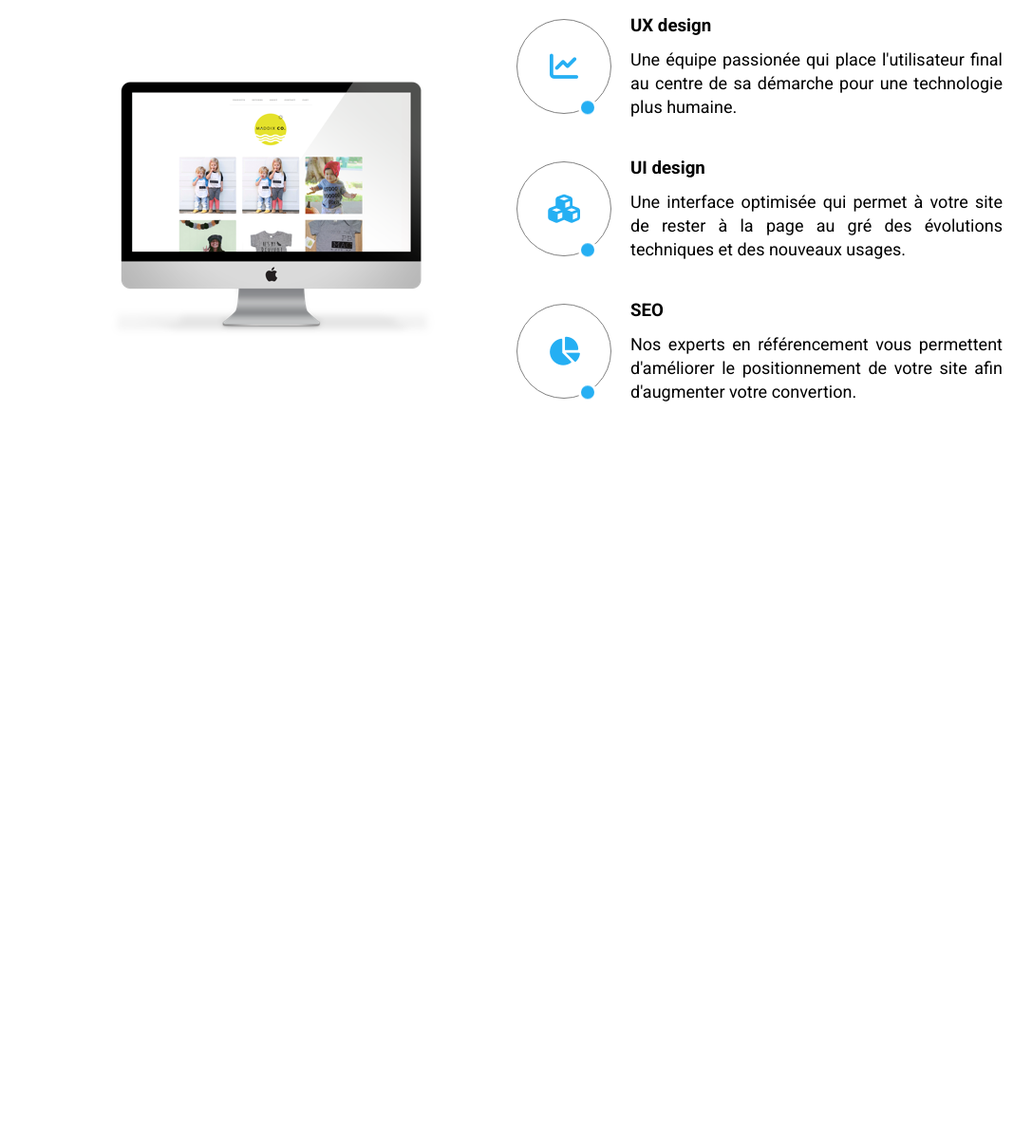
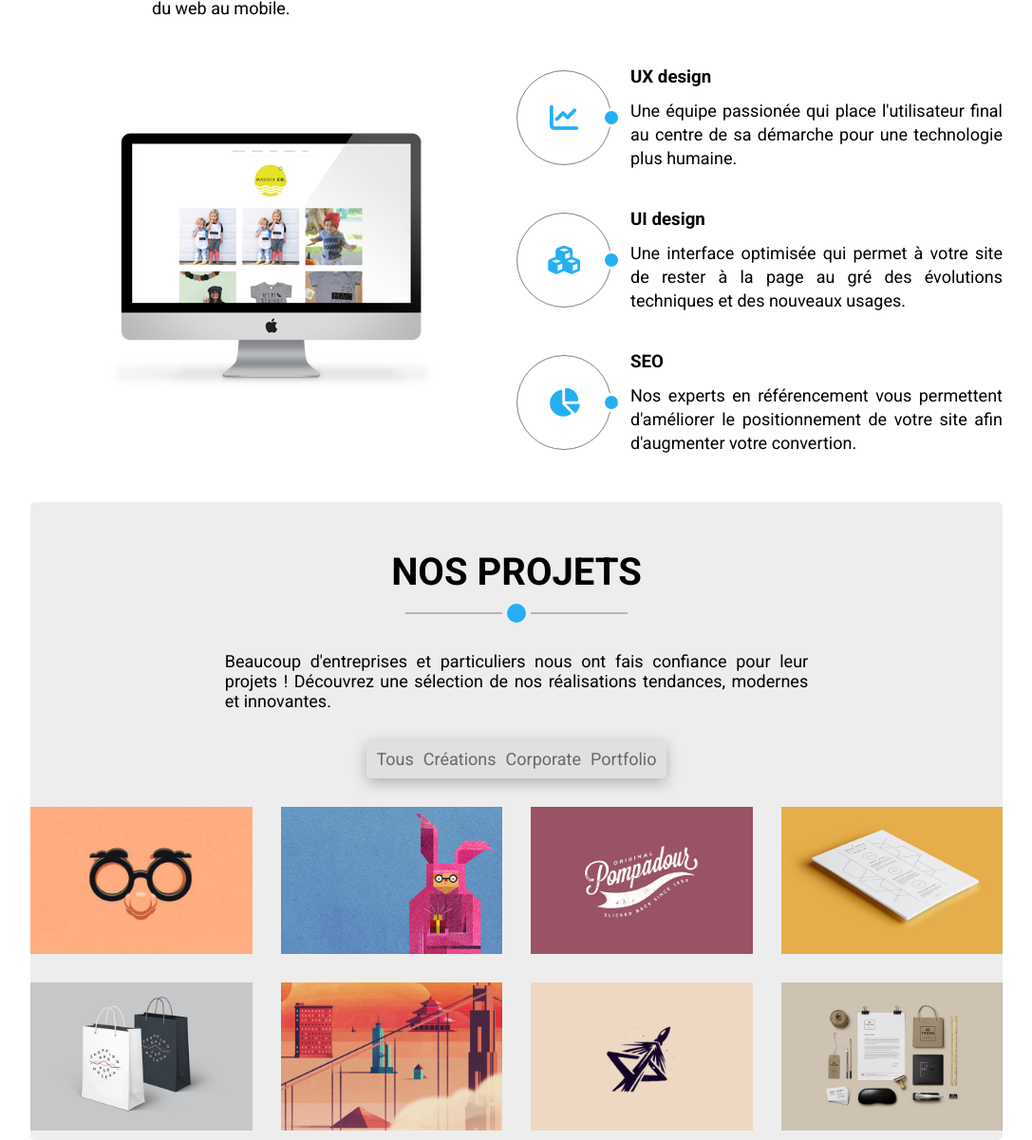
Before and after one commit to JJustAri/Web-agency-project, a plain HTML site: page index.html in a window 1280 px wide. Shown: the part 804-2005 px from the top of the page at 95% size, without its empty margins (96-1183 px from the left). Before the commit the page ends 1229 px from the top, so only its background shows below. Drawn offline with Linux system fonts and the light colour scheme.

Commit message:
Finished project section,added hover animation to images from it

```diff
--- a/index.html
+++ b/index.html
@@ -19,17 +19,23 @@
         <div class="header_img_container">
             <a href="#accueil"><img src="assets/images/logo.png" alt="logo"></a>
         </div>
-        <nav class="nav_menu">
-                <li><a href="#accueil">Accueil</a></li>
-                <li><a href="#services">Services</a></li>
-                <li><a href="#">Portfolio</a></li>
-                <li><a href="#">Contact</a></li>
+        <nav>
+            <ul class="nav_menu">
+                <li><a href="#accueil" class="nav_link">Accueil</a></li>
+                <li><a href="#services" class="nav_link">Services</a></li>
+                <li><a href="#projets" class="nav_link">Portfolio</a></li>
+                <li><a href="#contact" class="nav_link">Contact</a></li>
+            </ul>
         </nav>
         <i class="fa-solid fa-bars burger"></i>
     </header>
     <main>
         <section class="hero">
+            <div class="hero_img_container">
             <img src="assets/images/slider/bg1.jpg" alt="image d'un enfant">
+            <i class="fa-solid fa-chevron-right slide_right"></i>
+            <i class="fa-solid fa-chevron-left slide_left"></i>
+            </div>
             <div class="text_img">
                 <h1 class="hero_title"> <span>webagency</span> : l'agence de tous vos projets!</h1>
                 <p>Vous avez un projet web? La webagency vous aide à le réaliser.</p>
@@ -39,14 +45,13 @@
                     <a href="" class="mobile_nav"></a>
                     <a href="" class="mobile_nav"></a>
                 </div>
-                <i class="fa-solid fa-chevron-right slide_right"></i>
-                <i class="fa-solid fa-chevron-left slide_left"></i>
             </div>
+
         </section>
 
         <section class="services" id="services">
             <div class="services_top_content">
-                <h2 class="services_title_2">Nos services</h2>
+                <h2 class="title_2">Nos services</h2>
                 <div class="bar_container">
                     <div class="line_left"></div>
                     <div class="blue_circle"></div>
@@ -93,10 +98,76 @@
                     </div>
             </div>
         </section>
-        <section class="projets">
+        <section class="projets" id="projets">
+        <div class="background_projet">
             <div class="projets_top_content">
-
+                <h2 class="title_2">Nos projets</h2>
+                <div class="bar_container">
+                    <div class="line_left"></div>
+                    <div class="blue_circle"></div>
+                    <div class="line_right"></div>
+                </div>
+                <p class="services_text">Beaucoup d'entreprises et particuliers nous ont fais confiance pour leur projets !
+                    Découvrez une sélection de nos réalisations tendances, modernes et innovantes.</p>
+                <div class="nav_projets_container">
+                    <ul class="nav_projets">
+                        <li><a href="" class="nav_link">Tous</a></li>
+                        <li><a href="" class="nav_link">Créations</a></li>
+                        <li><a href="" class="nav_link">Corporate</a></li>
+                        <li><a href="" class="nav_link">Portfolio</a></li>
+                    </ul>
+                </div>
             </div>
+                <ul class="portfolio">
+                    <li>
+                        <figure>
+                            <img src="assets/images/portfolio/01.jpg" alt="" class="portfolio_img">
+                            <figcaption><i class="fa-solid fa-eye caption_logo"></i></figcaption>
+                        </figure>
+                    </li>
+                    <li>
+                        <figure>
+                            <img src="assets/images/portfolio/02.jpg" alt="" class="portfolio_img">
+                            <figcaption><i class="fa-solid fa-eye caption_logo"></i></figcaption>
+                        </figure>
+                    </li>
+                    <li>
+                        <figure>
+                            <img src="assets/images/portfolio/03.jpg" alt="" class="portfolio_img">
+                            <figcaption><i class="fa-solid fa-eye caption_logo"></i></figcaption>
+                        </figure>
+                    </li>
+                    <li>
+                        <figure>
+                            <img src="assets/images/portfolio/04.jpg" alt="" class="portfolio_img">
+                            <figcaption><i class="fa-solid fa-eye caption_logo"></i></figcaption>
+                        </figure>
+                    </li>
+                    <li>
+                        <figure>
+                            <img src="assets/images/portfolio/05.jpg" alt="" class="portfolio_img">
+                            <figcaption><i class="fa-solid fa-eye caption_logo"></i></figcaption>
+                        </figure></li>
+                    <li>
+                        <figure>
+                            <img src="assets/images/portfolio/06.jpg" alt="" class="portfolio_img">
+                            <figcaption><i class="fa-solid fa-eye caption_logo"></i></figcaption>
+                        </figure>
+                    </li>
+                    <li><figure>
+                            <img src="assets/images/portfolio/07.jpg" alt="" class="portfolio_img">
+                            <figcaption><i class="fa-solid fa-eye caption_logo"></i></figcaption>
+                        </figure>
+                    </li>
+                    <li>
+                        <figure>
+                            <img src="assets/images/portfolio/08.jpg" alt="" class="portfolio_img">
+                            <figcaption><i class="fa-solid fa-eye caption_logo"></i></figcaption>
+                        </figure>
+                    </li>
+                </ul>
+            </div>
+        </div>
         </section>
     </main>
     <footer>
--- a/reponsive.css
+++ b/reponsive.css
@@ -1,18 +1,41 @@
+
+/* GLOBAL STYLE */
+
+@media screen and (min-width:480px) {
+    .title_2 {
+        font-size: 4rem;
+        /* margin-top: 10rem; */
+}
+
+    main {
+        display: flex;
+        flex-direction: column;
+        row-gap: 5rem;
+}
+}
+
 /* HEADER */
 
 @media screen and (min-width:480px) {
+
+    .header nav {
+        display: flex;
+        max-width:50%;
+    }
+
     .nav_menu {
         display:flex;
+        gap:4rem;
         justify-content: space-between;
-        width: 35%;
+        width: 100%;
     }
 
-    .nav_menu li a {
+    .nav_link {
         color: rgb(104, 104, 104);
         font-size: 2rem;
     }
 
-    .nav_menu li a:hover {
+    .nav_link:hover {
         color:rgb(37, 175, 243);
     }
 
@@ -41,15 +64,18 @@
 
     .slide_left {
         position: absolute;
-        right: 30rem;
+        left: 4rem;
+        top: 45%;
     }
 
     .slide_right {
         position: absolute;
-        left:90rem;
+        right: 4rem;
+        top: 45%;
     }
 
-    .button_primary {  animation-name: grow;
+    .button_primary {
+    animation-name: grow;
     transition: all 0.250s ease-in-out ;
     }
 
@@ -57,6 +83,9 @@
         padding:1rem 2rem;
     }
 
+    .hero_img_container {
+        position: relative;
+    }
 
 
 }
@@ -71,10 +100,6 @@
 
     .line_right {
         width: 20%;
-    }
-
-    .services_title_2 {
-        font-size: 4rem;
     }
 
     .bar_container {
@@ -110,3 +135,22 @@
     }
 
 }
+
+/* SECTION PROJECT  */
+
+@media screen and (min-width:480px) {
+
+
+    .nav_projets {
+        flex-direction: row;
+    }
+
+    .portfolio {
+        display: grid;
+        grid-template-columns: repeat(4,1fr);
+        grid-template-rows: repeat(2,1fr);
+        grid-gap: 3rem;
+        padding-bottom: 1rem;
+    }
+
+}
--- a/style.css
+++ b/style.css
@@ -117,7 +117,7 @@ h1 {
     box-shadow: rgba(0, 0, 0, 0.35) 0px 5px 15px;
 }
 
-.button_primary:hover {
+.button_primary:header_img {
     background-color:rgb(5, 131, 194);
 }
 
@@ -278,8 +278,8 @@ h2 {
     width: 2rem;
     height: 2rem;
     border-radius: 50%;
-    -webkit-animation: circle 3s linear infinite;
-    animation: circle 3s linear infinite;
+    -webkit-animation: circle 2s linear infinite;
+    animation: circle 2s linear infinite;
 }
 
 @-webkit-keyframes circle {
@@ -299,6 +299,88 @@ h2 {
 /* SECTION PROJET */
 
 .projets {
-    background-color: rgb(194, 45, 45);
-    width: 500px;
+    display: flex;
+    justify-content: center;
 }
+
+.background_projet {
+    background-color: rgb(238, 237, 237);
+    width: 80%;
+    border-radius: 5px;
+}
+
+.projets_top_content {
+    display: flex;
+    flex-direction: column;
+    align-items: center;
+}
+
+.nav_projets {
+    display: flex;
+    background-color: rgba(223, 223, 223, 0.863);
+    flex-direction: column;
+    padding: 1rem;
+    margin-top: 3rem;
+    margin-bottom: 3rem;
+    gap: 10px;
+    align-items: center;
+    border-radius: 0.5rem;
+    box-shadow: rgba(0, 0, 0, 0.25) 0px 5px 15px;
+}
+
+.nav_projets li a {
+    color: rgb(104, 104, 104);
+    font-size: 1.8rem;
+}
+
+.portfolio_img {
+    width:100%;
+}
+
+.portfolio li {
+    max-width: 100%;
+}
+
+.portfolio {
+    display: flex;
+    flex-direction: column;
+    gap: 3rem;
+}
+
+.caption_logo{
+    color:rgb(37, 175, 243);
+    font-size: 3rem;
+    position: relative;
+    bottom: 2.4rem;
+    left: 5rem;
+
+}
+
+
+figure {
+    display: flex;
+    position: relative;
+    flex-flow: column;
+    margin: auto;
+    overflow: hidden;
+}
+
+
+figcaption {
+    display: flex;
+    justify-content: center;
+    align-items: center;
+    position:absolute;
+    width: 100%;
+    height:30%;
+    bottom: -65px;
+    background-color: rgba(0, 0, 0, 0.685);
+    color: #fff;
+    padding: 1rem;
+    text-align: center;
+    transition: all 0.5s ease-in-out;
+}
+
+figure:hover figcaption{
+    bottom: 0;
+}
```
